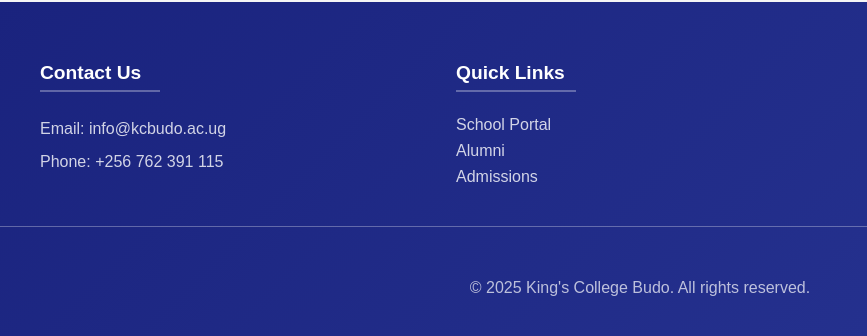
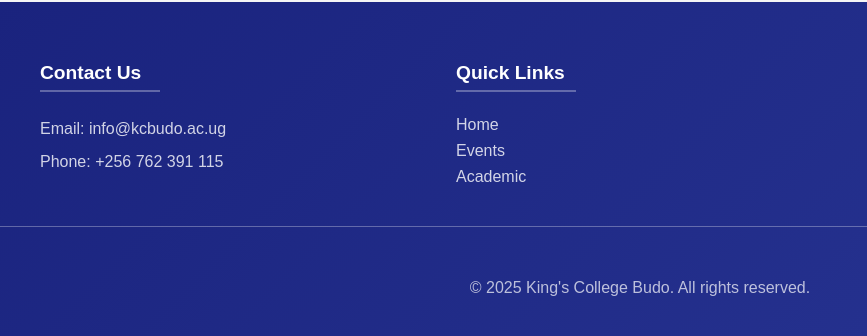
Before and after one commit to jwamani/assignment, a plain HTML site: page about.html in a window 1280 px wide. Shown: the part 507-843 px from the top of the page, 0-867 px from the left. Drawn offline with Linux system fonts and the light colour scheme.

Commit message:
update footer links to improve navigation consistency across pages

```diff
--- a/about.html
+++ b/about.html
@@ -90,9 +90,9 @@
                 <div class="footer-section">
                     <h3>Quick Links</h3>
                     <ul>
-                        <li><a href="#">School Portal</a></li>
-                        <li><a href="#">Alumni</a></li>
-                        <li><a href="#">Admissions</a></li>
+                        <li><a href="index.html">Home</a></li>
+                        <li><a href="news.html">Events</a></li>
+                        <li><a href="academics.html">Academic</a></li>
                     </ul>
                 </div>
                 <div class="footer-section">
```
Also changed, not shown: academics.html (+3 -3 lines), gallery.html (+3 -3 lines), index.html (+3 -3 lines), news.html (+3 -3 lines).
